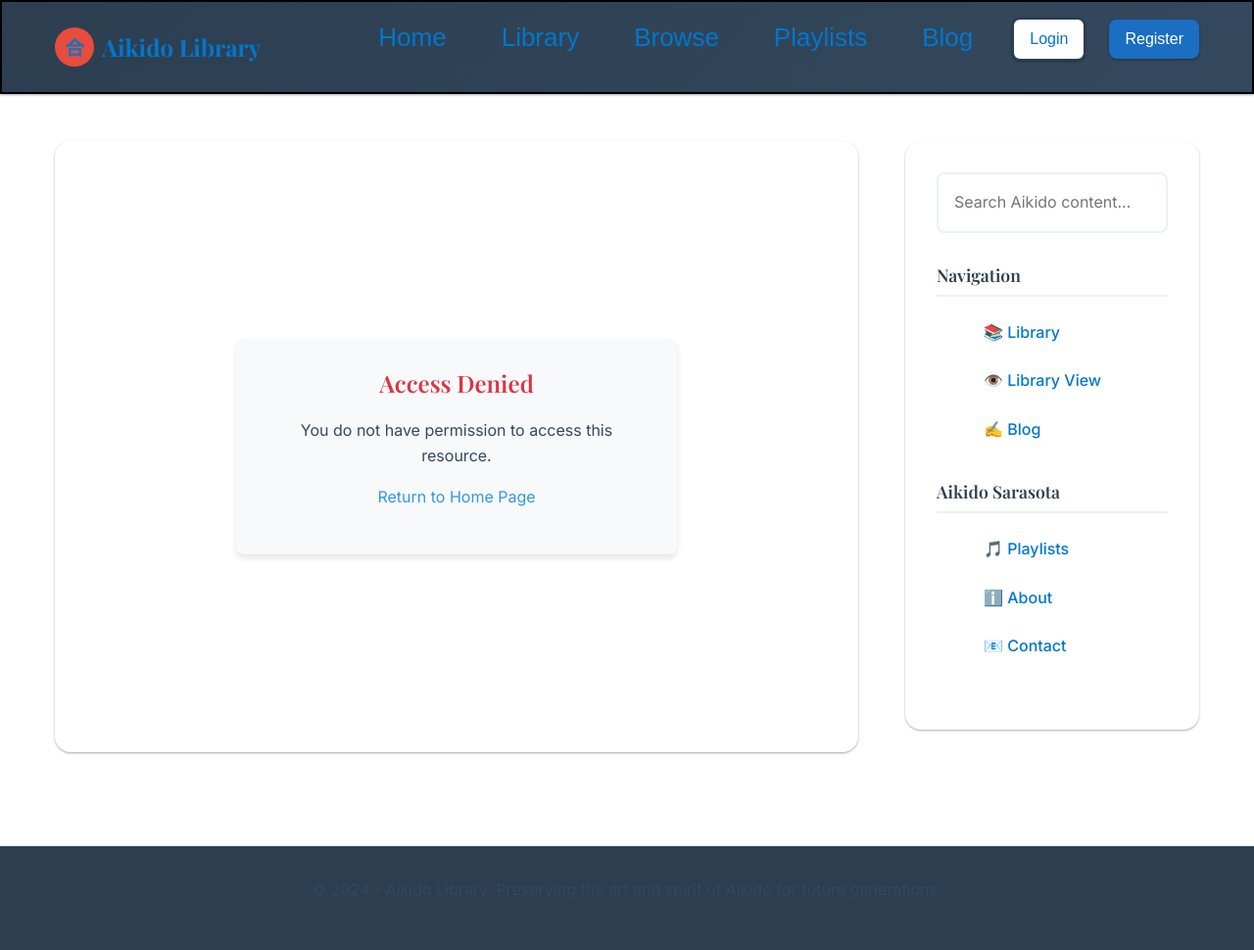
After one commit to nickppv2000/aikidolive, an ASP.NET Core app: page /Account/AccessDenied in a window 1280 px wide. The commit adds this page. Shown: the whole page at 98% size. Run offline with ASP.NET Core 8, Linux system fonts and the light colour scheme; style sheets or scripts are compiled from the project's sources; some libraries are stand-ins or nearby versions.

Commit message:
Add login/register pages and tests
Co-authored-by: nickppv2000 <7295654+nickppv2000@users.noreply.github.com>

```diff
--- /dev/null
+++ b/Pages/Account/AccessDenied.cshtml
@@ -0,0 +1,15 @@
+@page
+@model AikidoLive.Pages.Account.AccessDeniedModel
+@{
+    ViewData["Title"] = "Access Denied";
+}
+
+<div class="auth-container">
+    <div class="auth-box">
+        <div class="text-center">
+            <h1 class="text-danger">Access Denied</h1>
+            <p>You do not have permission to access this resource.</p>
+            <p><a href="/">Return to Home Page</a></p>
+        </div>
+    </div>
+</div>
--- /dev/null
+++ b/Pages/Account/AccessDenied.cshtml.cs
@@ -0,0 +1,11 @@
+using Microsoft.AspNetCore.Mvc.RazorPages;
+
+namespace AikidoLive.Pages.Account
+{
+    public class AccessDeniedModel : PageModel
+    {
+        public void OnGet()
+        {
+        }
+    }
+}
--- a/Pages/Shared/_Layout.cshtml
+++ b/Pages/Shared/_Layout.cshtml
@@ -39,7 +39,16 @@
                         <li><a href="/LibraryView" title="Library View">Browse</a></li>
                         <li><a href="/Playlists" title="Playlists">Playlists</a></li>
                         <li><a href="/Blog" title="Blog">Blog</a></li>
-                        <li><a href="#" title="Login" class="btn btn-secondary">Login</a></li>
+                        @if (User?.Identity?.IsAuthenticated == true)
+                        {
+                            <li><span class="user-greeting">Hello, @User.Identity.Name!</span></li>
+                            <li><a href="/Account/Logout" title="Logout" class="btn btn-secondary">Logout</a></li>
+                        }
+                        else
+                        {
+                            <li><a href="/Account/Login" title="Login" class="btn btn-secondary">Login</a></li>
+                            <li><a href="/Account/Register" title="Register" class="btn btn-primary">Register</a></li>
+                        }
                     </ul>
                 </nav>
             </div>
--- a/wwwroot/css/site.css
+++ b/wwwroot/css/site.css
@@ -1,5 +1,55 @@
 @charset "utf-8";
 /* Global Styles */
+
+/* Authentication pages styles */
+.auth-container {
+    display: flex;
+    justify-content: center;
+    align-items: center;
+    min-height: 70vh;
+    padding: 20px;
+}
+
+.auth-box {
+    background-color: #f8f9fa;
+    border-radius: 8px;
+    box-shadow: 0 4px 6px rgba(0,0,0,0.1);
+    padding: 30px;
+    width: 100%;
+    max-width: 450px;
+}
+
+.auth-box h1 {
+    font-size: 24px;
+    margin-bottom: 20px;
+    text-align: center;
+    color: #343a40;
+}
+
+.auth-box .form-group {
+    margin-bottom: 20px;
+}
+
+.auth-box .form-check {
+    margin-top: 15px;
+}
+
+.auth-box .btn-block {
+    margin-top: 20px;
+    width: 100%;
+}
+
+.auth-links {
+    margin-top: 20px;
+    text-align: center;
+}
+
+.user-greeting {
+    padding: 8px;
+    color: #495057;
+    font-weight: 500;
+}
+
 a:hover {
 	color: rgba(255,255,255,1.00);
 }
```
Also changed, not shown: Pages/Account/Login.cshtml (added, +44 -0 lines), Pages/Account/Login.cshtml.cs (added, +88 -0 lines), Pages/Account/Logout.cshtml (added, +11 -0 lines), Pages/Account/Logout.cshtml.cs (added, +26 -0 lines).
